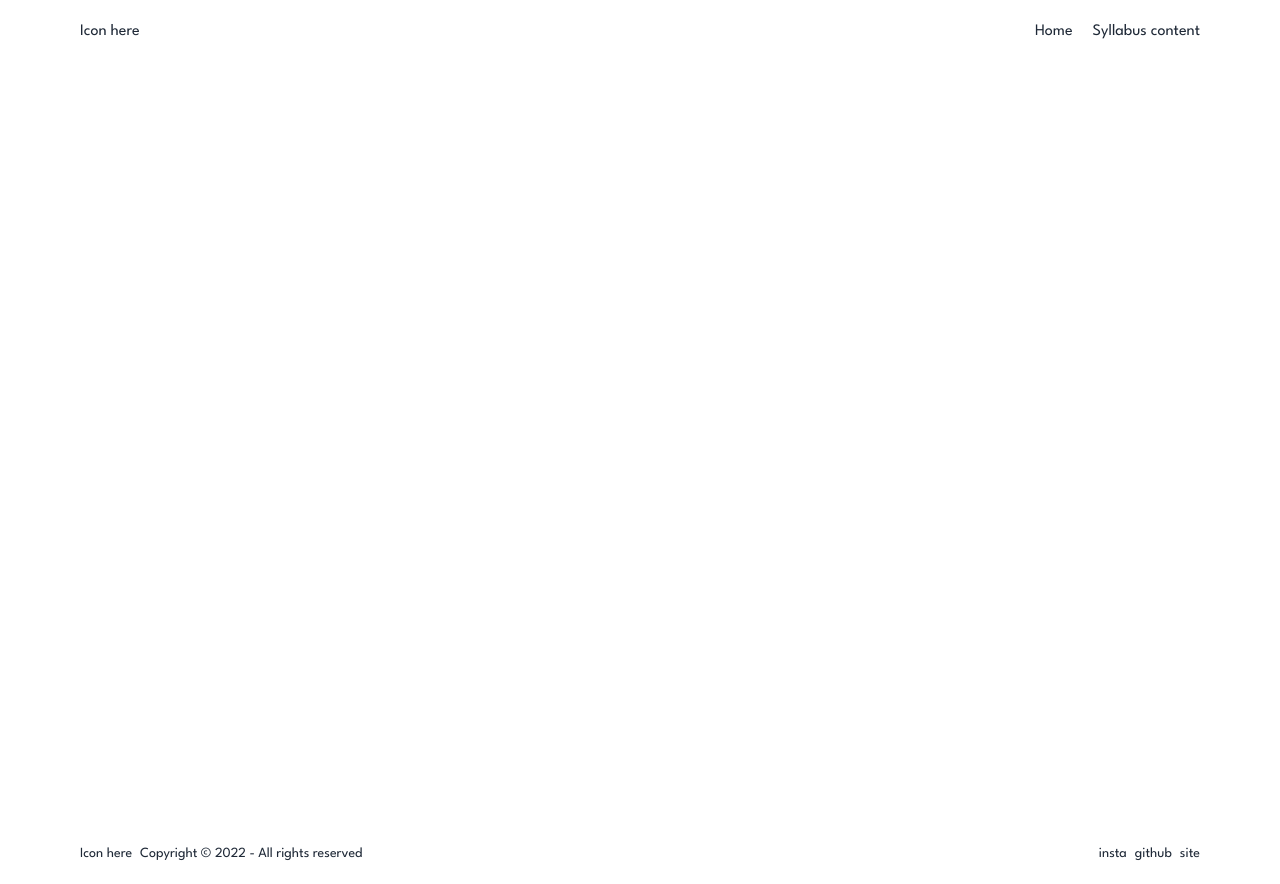
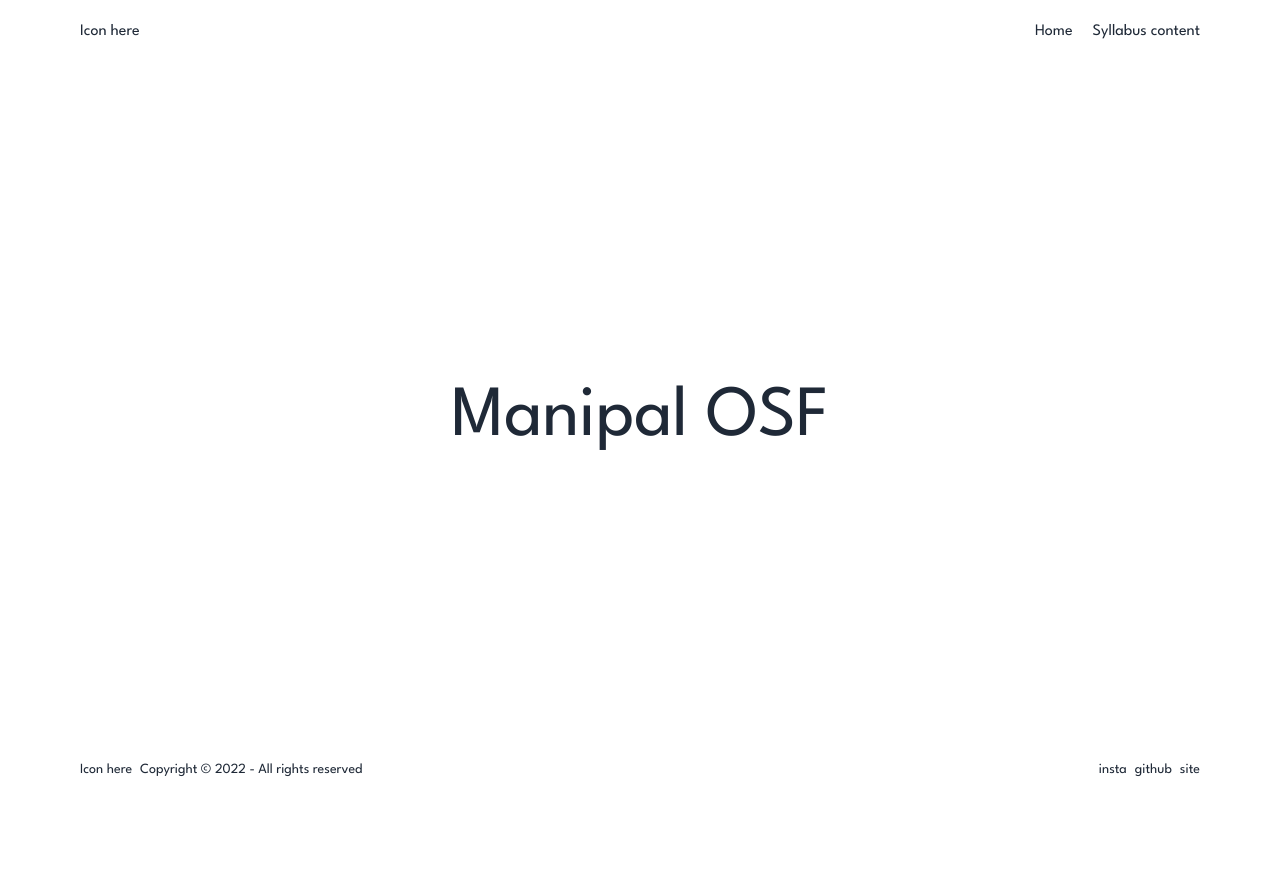
Before and after one commit to Manipal-OSF/website, a Next.js app: page / in a window 1280 px wide. After the commit the page ends 800 px from the top, so only its background shows below. Built offline with nearby package versions, Linux system fonts and the light colour scheme.

Commit message:
Add 404 and 500 error pages

```diff
--- a/components/Header.tsx
+++ b/components/Header.tsx
@@ -1,6 +1,6 @@
 const Header = () => {
   return (
-    <header className="flex flex-row justify-between">
+    <header className="flex flex-row justify-between h-14">
       <span>Icon here</span>
       <nav>
         <ul className="grid grid-flow-col gap-5">
--- a/components/Layout.tsx
+++ b/components/Layout.tsx
@@ -3,9 +3,9 @@ import Footer from './Footer';
 
 const Layout = ({ children }: any) => {
   return (
-    <div className='px-20 py-5'>
+    <div className='flex flex-col min-h-screen px-20 py-5'>
       <Header />
-      <main className='min-h-screen grow'>
+      <main className='flex grow'>
         {children}
       </main>
       <Footer />
--- /dev/null
+++ b/pages/404.tsx
@@ -0,0 +1,10 @@
+const ClientErrorPage = () => {
+  return (
+    <div className='grid self-center m-auto text-center'>
+      <h1 className=' text-7xl'>404</h1>
+      <h2 className='text-4xl'>Page not found</h2>
+    </div>
+  );
+};
+
+export default ClientErrorPage;
--- /dev/null
+++ b/pages/500.tsx
@@ -0,0 +1,10 @@
+const ServerErrorPage = () => {
+  return (
+    <div className='grid self-center m-auto text-center'>
+      <h1 className=' text-7xl'>500</h1>
+      <h2 className='text-4xl'>Server Error</h2>
+    </div>
+  );
+};
+
+export default ServerErrorPage;
--- a/pages/index.tsx
+++ b/pages/index.tsx
@@ -1,10 +1,13 @@
 import type { NextPage } from 'next';
 import Head from 'next/head';
 import Image from 'next/image';
-import styles from '../styles/Home.module.css';
 
 const Home: NextPage = () => {
-  return <></>;
+  return (
+    <div className='grid m-auto text-center place-self-center'>
+      <h1 className='text-7xl'>Manipal OSF</h1>
+    </div>
+  );
 };
 
 export default Home;
```
